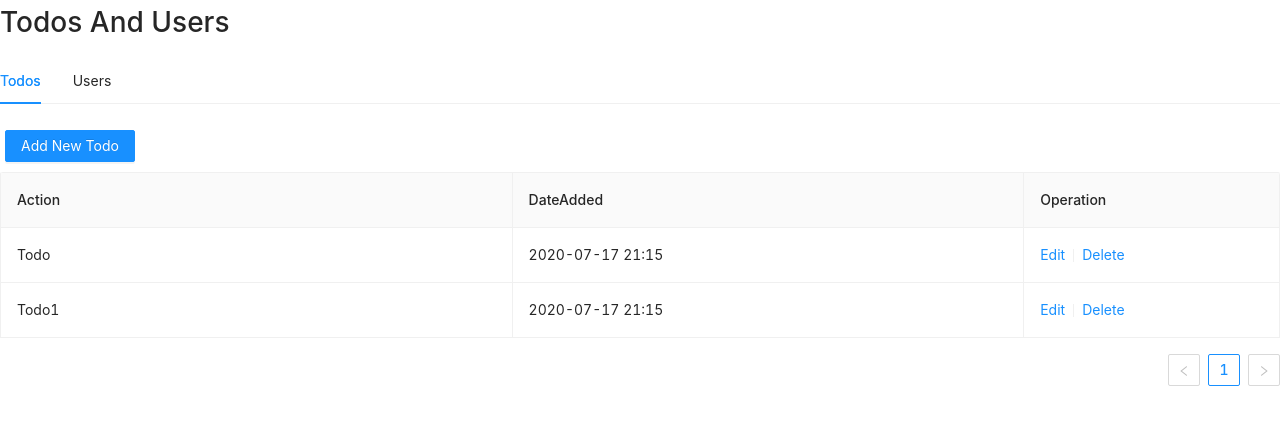
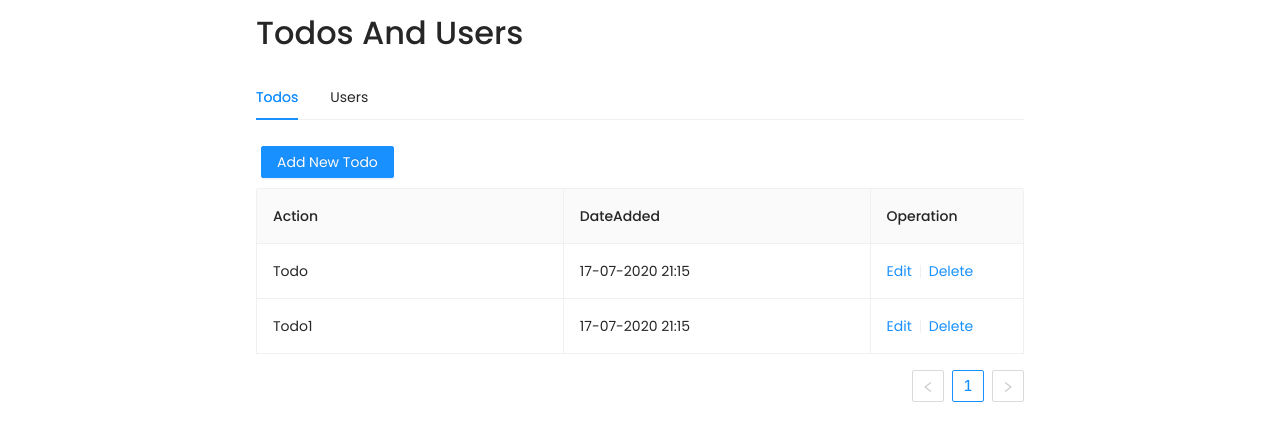
Before and after one commit to schandpasha38/usersandtodos-with-react-redux, a React (Create React App) app: page / in a window 1280 px wide. Shown: the top 440 px of the page. Built offline with nearby package versions, Linux system fonts and the light colour scheme.

Commit message:
Layout updated

```diff
--- a/package.json
+++ b/package.json
@@ -7,6 +7,7 @@
     "@testing-library/react": "^9.5.0",
     "@testing-library/user-event": "^7.2.1",
     "antd": "^4.4.2",
+    "moment": "^2.27.0",
     "react": "^16.13.1",
     "react-dom": "^16.13.1",
     "react-redux": "^7.2.0",
--- a/public/index.html
+++ b/public/index.html
@@ -10,6 +10,9 @@
     />
     <link rel="manifest" href="%PUBLIC_URL%/manifest.json" />
     <title>Application to add todos and users</title>
+
+  <link href="https://fonts.googleapis.com/css?family=Poppins:100,200,400,300,500,600,700" rel="stylesheet">
+  <link href="https://fonts.googleapis.com/css?family=Roboto:300,400,500,600,700,900" rel="stylesheet">
   </head>
   <body>
     <noscript>You need to enable JavaScript to run this app.</noscript>
--- a/src/App.js
+++ b/src/App.js
@@ -3,13 +3,17 @@ import 'antd/dist/antd.css';
 import { Tabs } from 'antd';
 import Todo from './components/todo';
 import User from './components/user';
+import './app.css'
 
 const { TabPane } = Tabs;
 
 const App = (props) => {
   return (
-    <div className="App">
+    <div className="home-section">
+      <div className="home-container">
+        <div className="home-title">
           <h1>Todos And Users</h1>
+        </div>
         <Tabs defaultActiveKey="1">
           <TabPane tab="Todos" key="todo">
             <Todo />
@@ -19,6 +23,7 @@ const App = (props) => {
           </TabPane>
         </Tabs>
       </div>
+    </div>
   )
 }
 
--- /dev/null
+++ b/src/app.css
@@ -0,0 +1,20 @@
+.home-section {
+    width: 100%;
+  }
+
+  .home-container {
+    margin: 0 auto;
+    width: 60%;
+    display: flex;
+    flex-direction: column;
+    vertical-align: middle;
+    min-height: 87vh;
+  }
+
+  .home-title{
+    margin-top: 0.5em;
+  }
+
+  .primary-button {
+    color: #fff;
+  }
--- a/src/components/model/modal.js
+++ b/src/components/model/modal.js
@@ -22,7 +22,7 @@ const PopupModal = ({ addType, addTodo, addUser, data }) => {
             if (addType === "Todo") {
                 const fieldsValue = {
                     ...values,
-                    dateadded: values["dateadded"].format("YYYY-MM-DD HH:mm")
+                    dateadded: values["dateadded"].format("DD-MM-YYYY HH:mm")
                 };
                 console.log(fieldsValue)
                 dispatch(addTodo(fieldsValue));
@@ -85,6 +85,7 @@ const PopupModal = ({ addType, addTodo, addUser, data }) => {
                 onClick={() => {
                     setVisible(true);
                 }}
+                className="primary-button"
             >
                 {`Add New ${addType}`}
             </Button>
--- a/src/components/redux/reducers/todoReducers.js
+++ b/src/components/redux/reducers/todoReducers.js
@@ -1,7 +1,7 @@
 import { ADD_TODO, DELETE_TODO, EDIT_TODO } from "../actions/todoActions";
 
 const initialState = {
-    todos: [{ "action": "Todo", "dateadded": "2020-07-17 21:15", "key": 0 }, { "action": "Todo1", "dateadded": "2020-07-17 21:15", "key": 1 }]
+    todos: [{ "action": "Todo", "dateadded": "17-07-2020 21:15", "key": 0 }, { "action": "Todo1", "dateadded": "17-07-2020 21:15", "key": 1 }]
 };
 
 function storeTodosLocally(data) {
--- a/src/components/todo.js
+++ b/src/components/todo.js
@@ -148,6 +148,8 @@ const Todo = (props) => {
       },
     },
   ];
+
+
   const mergedColumns = columns.map(col => {
     if (!col.editable) {
       return col;
@@ -164,7 +166,6 @@ const Todo = (props) => {
       }),
     };
   });
-
 
 
   return (
--- a/src/index.css
+++ b/src/index.css
@@ -0,0 +1,16 @@
+* {
+    padding: 0;
+    margin: 0;
+    box-sizing: border-box;
+    text-rendering: optimizeLegibility;
+  }
+
+  body {
+    margin: 0;
+    font-family: Poppins, Roboto, sans-serif;
+    -webkit-font-smoothing: antialiased;
+    -moz-osx-font-smoothing: grayscale;
+    font-size: 16px;
+    font-weight: 400;
+    scroll-behavior: smooth;
+  }
--- a/src/index.js
+++ b/src/index.js
@@ -3,7 +3,7 @@ import ReactDOM from 'react-dom';
 import App from './App';
 import { Provider } from "react-redux"
 import store from './components/redux/store'
-
+import './index.css'
 
 
 ReactDOM.render(<Provider store={store}> <App /> </Provider>, document.getElementById('root'));
```
Lines whose indentation alone changed are shown as unchanged.
